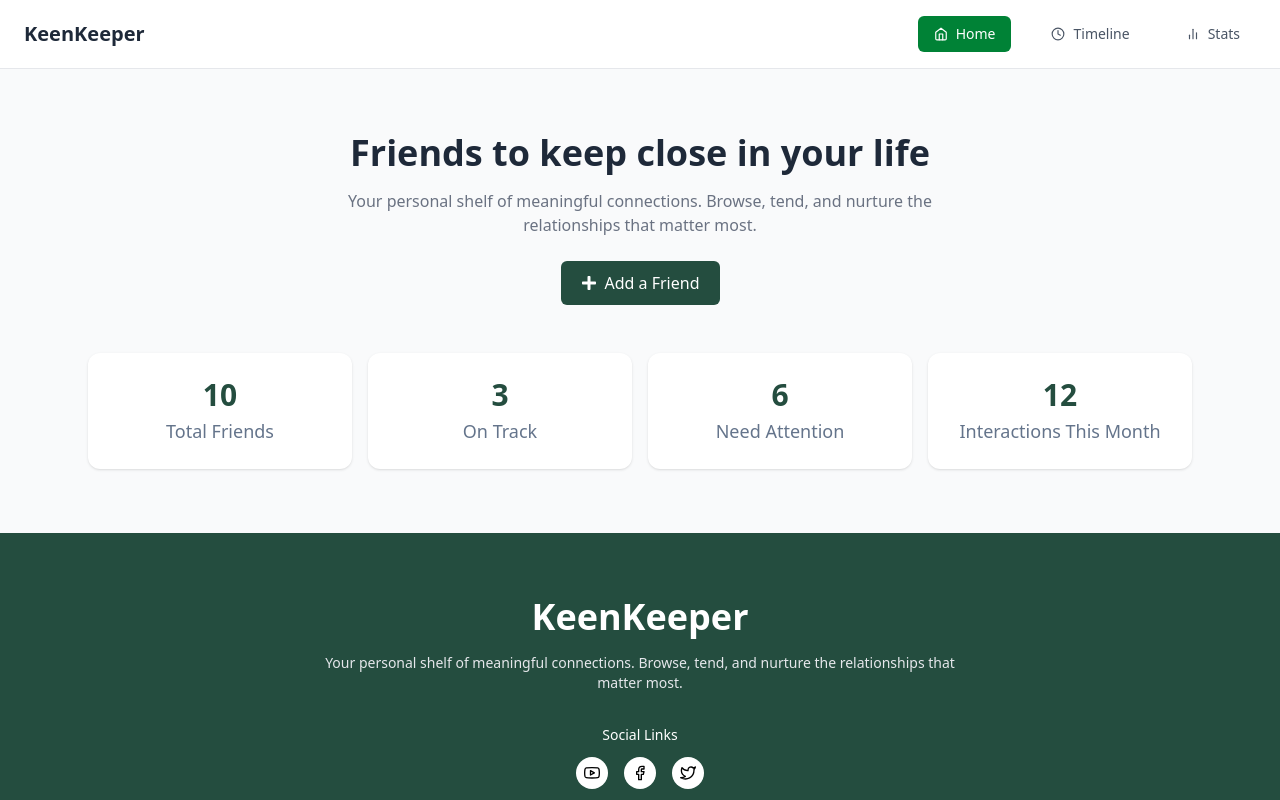
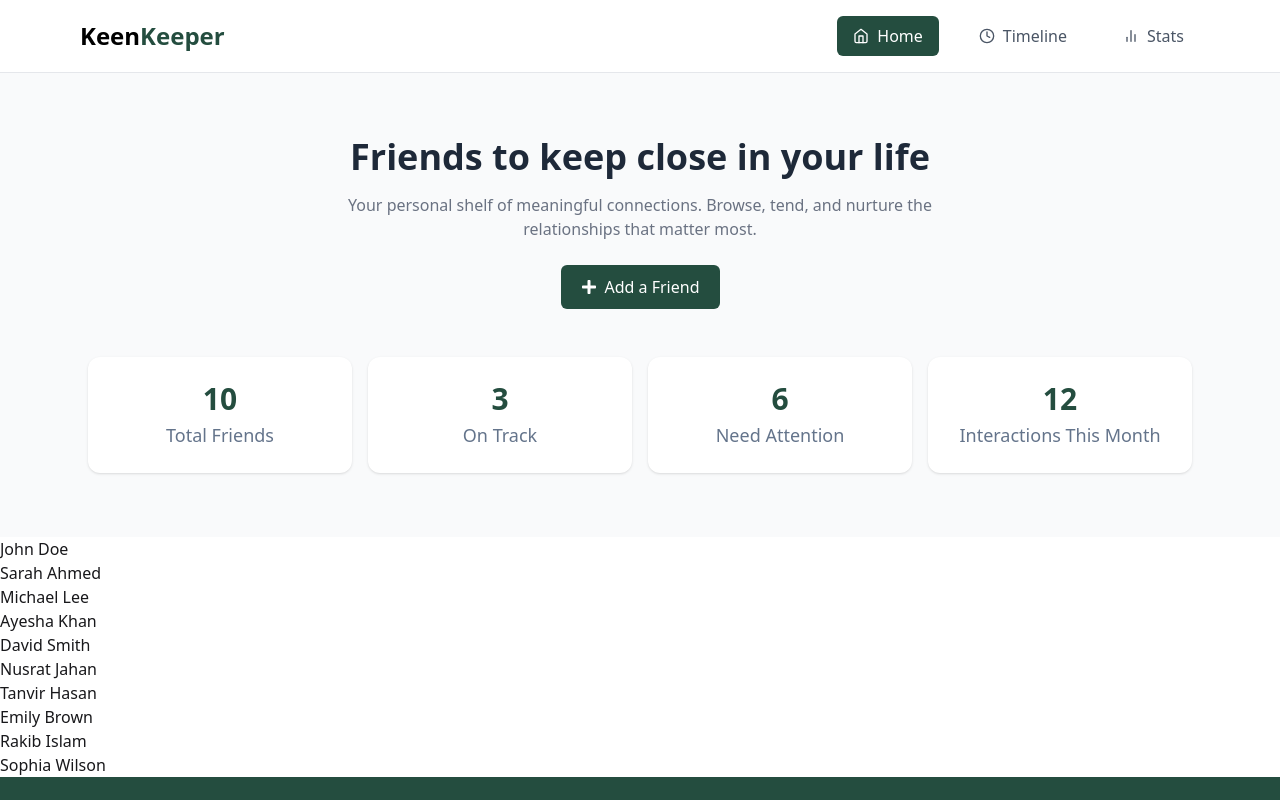
Before and after one commit to taposibarsa/kin-keeper, a Next.js app: page / in a window 1280 px wide. Shown: the top 800 px of the page. Built offline with nearby package versions, Linux system fonts and the light colour scheme.

Commit message:
made the json file and completed the context api part

```diff
--- /dev/null
+++ b/public/data.json
@@ -0,0 +1,122 @@
+[
+  {
+    "id": 1,
+    "name": "John Doe",
+    "picture": "https://example.com/photo1.jpg",
+    "email": "john@example.com",
+    "days_since_contact": 12,
+    "status": "overdue",
+    "tags": ["college", "close friend"],
+    "bio": "Met in university. Love hiking together.",
+    "goal": 14,
+    "next_due_date": "2025-07-20"
+  },
+  {
+    "id": 2,
+    "name": "Sarah Ahmed",
+    "picture": "https://example.com/photo2.jpg",
+    "email": "sarah@example.com",
+    "days_since_contact": 6,
+    "status": "almost due",
+    "tags": ["office", "team member"],
+    "bio": "Worked together on multiple projects. Great at teamwork.",
+    "goal": 7,
+    "next_due_date": "2025-04-18"
+  },
+  {
+    "id": 3,
+    "name": "Michael Lee",
+    "picture": "https://example.com/photo3.jpg",
+    "email": "michael@example.com",
+    "days_since_contact": 3,
+    "status": "on-track",
+    "tags": ["gym", "buddy"],
+    "bio": "Gym partner who keeps me motivated.",
+    "goal": 10,
+    "next_due_date": "2025-04-21"
+  },
+  {
+    "id": 4,
+    "name": "Ayesha Khan",
+    "picture": "https://example.com/photo4.jpg",
+    "email": "ayesha@example.com",
+    "days_since_contact": 15,
+    "status": "overdue",
+    "tags": ["family", "cousin"],
+    "bio": "Close cousin, we used to travel together.",
+    "goal": 10,
+    "next_due_date": "2025-04-10"
+  },
+  {
+    "id": 5,
+    "name": "David Smith",
+    "picture": "https://example.com/photo5.jpg",
+    "email": "david@example.com",
+    "days_since_contact": 5,
+    "status": "almost due",
+    "tags": ["freelance", "client"],
+    "bio": "Regular client for web design projects.",
+    "goal": 7,
+    "next_due_date": "2025-04-19"
+  },
+  {
+    "id": 6,
+    "name": "Nusrat Jahan",
+    "picture": "https://example.com/photo6.jpg",
+    "email": "nusrat@example.com",
+    "days_since_contact": 2,
+    "status": "on-track",
+    "tags": ["school", "best friend"],
+    "bio": "Best friend from school. Always supportive.",
+    "goal": 7,
+    "next_due_date": "2025-04-22"
+  },
+  {
+    "id": 7,
+    "name": "Tanvir Hasan",
+    "picture": "https://example.com/photo7.jpg",
+    "email": "tanvir@example.com",
+    "days_since_contact": 20,
+    "status": "overdue",
+    "tags": ["business", "partner"],
+    "bio": "Business partner in a startup idea.",
+    "goal": 14,
+    "next_due_date": "2025-04-05"
+  },
+  {
+    "id": 8,
+    "name": "Emily Brown",
+    "picture": "https://example.com/photo8.jpg",
+    "email": "emily@example.com",
+    "days_since_contact": 6,
+    "status": "almost due",
+    "tags": ["online", "friend"],
+    "bio": "Met through an online design community.",
+    "goal": 7,
+    "next_due_date": "2025-04-18"
+  },
+  {
+    "id": 9,
+    "name": "Rakib Islam",
+    "picture": "https://example.com/photo9.jpg",
+    "email": "rakib@example.com",
+    "days_since_contact": 1,
+    "status": "on-track",
+    "tags": ["neighbor", "friend"],
+    "bio": "Friendly neighbor, often hang out in the evening.",
+    "goal": 5,
+    "next_due_date": "2025-04-23"
+  },
+  {
+    "id": 10,
+    "name": "Sophia Wilson",
+    "picture": "https://example.com/photo10.jpg",
+    "email": "sophia@example.com",
+    "days_since_contact": 11,
+    "status": "overdue",
+    "tags": ["mentor", "career"],
+    "bio": "Career mentor who guides me professionally.",
+    "goal": 10,
+    "next_due_date": "2025-04-12"
+  }
+]
--- a/src/Components/NavBar.jsx
+++ b/src/Components/NavBar.jsx
@@ -16,22 +16,22 @@ const Navbar = () => {
 
   return (
     <div className="w-full border-b border-gray-200 bg-white">
-      <div className="max-w-7xl mx-auto flex items-center justify-between px-6 py-4">
+      <div className="flex items-center justify-between px-20 py-4">
 
         {/* Logo */}
-        <div className="text-xl font-semibold text-gray-800">
-          KeenKeeper
+        <div className="text-2xl font-semibold text-black">
+          Keen<span className="text-[#244D3F]">Keeper</span>
         </div>
 
         {/* Desktop Menu */}
-        <div className="hidden md:flex items-center gap-6 text-sm font-medium">
+        <div className="hidden md:flex items-center gap-6 text-[16px] font-medium">
           {navLinks.map((link) => (
             <Link
               key={link.name}
               href={link.path}
               className={`flex items-center gap-2 px-4 py-2 rounded-md transition ${
                 pathname === link.path
-                  ? "bg-green-700 text-white"
+                  ? "bg-[#244D3F] text-white"
                   : "text-gray-600 hover:text-black"
               }`}
             >
--- a/src/app/layout.js
+++ b/src/app/layout.js
@@ -2,6 +2,7 @@ import { Geist, Geist_Mono } from "next/font/google";
 import "./globals.css";
 import NavBar from "@/Components/NavBar";
 import Footer from "@/Components/Footer";
+import { ContactProvider } from "@/context/ContactContext";
 
 const geistSans = Geist({
   variable: "--font-geist-sans",
@@ -25,10 +26,12 @@ export default function RootLayout({ children }) {
       className={`${geistSans.variable} ${geistMono.variable} h-full antialiased`}
     >
       <body className="min-h-full flex flex-col">
-        <NavBar></NavBar>
-        {children}
-        <Footer></Footer>
-        </body>
+        <ContactProvider>
+          <NavBar></NavBar>
+          {children}
+          <Footer></Footer>
+        </ContactProvider>
+      </body>
     </html>
   );
 }
--- a/src/app/page.js
+++ b/src/app/page.js
@@ -1,11 +1,21 @@
+"use client";
 import HeroSection from "@/Components/HeroSection";
 import Image from "next/image";
+import { useContacts } from "@/context/ContactContext";
 
 export default function Home() {
+   const { contacts } = useContacts();
   return (
     <div>
+      <HeroSection></HeroSection>
+      <main>
 
-      <HeroSection></HeroSection>
+      </main>
+      <div>
+      {contacts.map((c) => (
+        <h2 key={c.id}>{c.name}</h2>
+      ))}
+    </div>
     </div>
   );
 }
--- /dev/null
+++ b/src/context/ContactContext.jsx
@@ -0,0 +1,23 @@
+"use client";
+
+import { createContext, useContext, useEffect, useState } from "react";
+
+const ContactContext = createContext();
+
+export const ContactProvider = ({ children }) => {
+  const [contacts, setContacts] = useState([]);
+
+  useEffect(() => {
+    fetch("/data.json")
+      .then((res) => res.json())
+      .then((data) => setContacts(data));
+  }, []);
+
+  return (
+    <ContactContext.Provider value={{ contacts }}>
+      {children}
+    </ContactContext.Provider>
+  );
+};
+
+export const useContacts = () => useContext(ContactContext);
```
